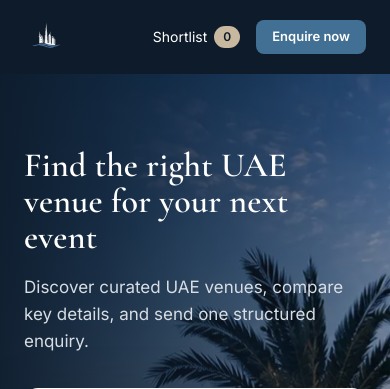
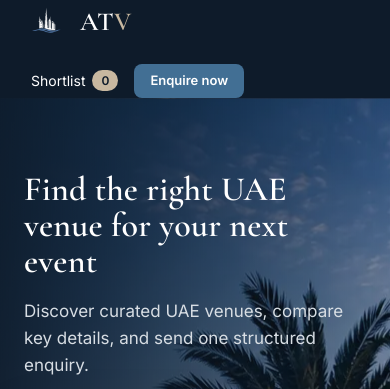
Before and after one commit to sameraoudi/allthevenues-v2, a PHP site: page / in a window 390 px wide. Shown: the top 389 px of the page. Run offline with PHP 8.4, Linux system fonts and the light colour scheme; data that the repository does not hold is empty.

Commit message:
Header: mobile shows icon + "ATV" (V in sand) instead of icon only
At <=560px, swap the full "All The Venues" wordmark for an "ATV"
abbreviation — "AT" white, "V" in Soft Sand (same accent as "Venues" on
desktop). Icon stays at 44px, centred. Desktop unchanged.

Adds a mobile-only .brand-lockup__word--abbr span (aria-hidden; the link
keeps its "All The Venues — home" label). brand.css + header partial;
CSP self-only; php -l clean; verified via headless-Chrome at mobile +
desktop.

Co-Authored-By: Claude Opus 4.8 (1M context) <noreply@anthropic.com>

```diff
--- a/assets/css/brand.css
+++ b/assets/css/brand.css
@@ -104,6 +104,8 @@ select:focus-visible,
 /* Own class (not Bootstrap's .mark, which adds a highlight background):
    "Venues" is a text-colour change only, no background fill. */
 .brand-lockup__accent { color: var(--sand); background: none; }
+/* "ATV" abbreviation shows on mobile only (see breakpoint below). */
+.brand-lockup__word--abbr { display: none; }
 .main-nav { display: flex; gap: 24px; list-style: none; font-size: 14px; color: #d7dde3; margin: 0; padding: 0; }
 .main-nav a { color: #d7dde3; }
 .main-nav a:hover { color: #fff; }
@@ -277,7 +279,8 @@ select:focus-visible,
   .atv-fields { grid-template-columns: 1fr; }
   .atv-types { grid-template-columns: repeat(2,1fr); }
   .atv-hero h1 { font-size: 34px; }
-  /* Mobile header: brand icon only, hide the wordmark text. */
-  .brand-lockup__word { display: none; }
+  /* Mobile header: brand icon + "ATV" abbreviation (V in sand). */
+  .brand-lockup__word--full { display: none; }
+  .brand-lockup__word--abbr { display: inline; }
   .brand-lockup__icon { height: 44px; }
 }
--- a/views/partials/header.php
+++ b/views/partials/header.php
@@ -5,7 +5,8 @@
       <img class="brand-lockup__icon"
            src="<?= e(base_url('assets/brand/web_exports/icon_light/icon_light_512x512.png')) ?>"
            alt="" width="512" height="512" aria-hidden="true">
-      <span class="brand-lockup__word">All The <span class="brand-lockup__accent">Venues</span></span>
+      <span class="brand-lockup__word brand-lockup__word--full">All The <span class="brand-lockup__accent">Venues</span></span>
+      <span class="brand-lockup__word brand-lockup__word--abbr" aria-hidden="true">AT<span class="brand-lockup__accent">V</span></span>
     </a>
 
     <button class="nav-toggle" type="button" aria-label="Toggle menu"
```
